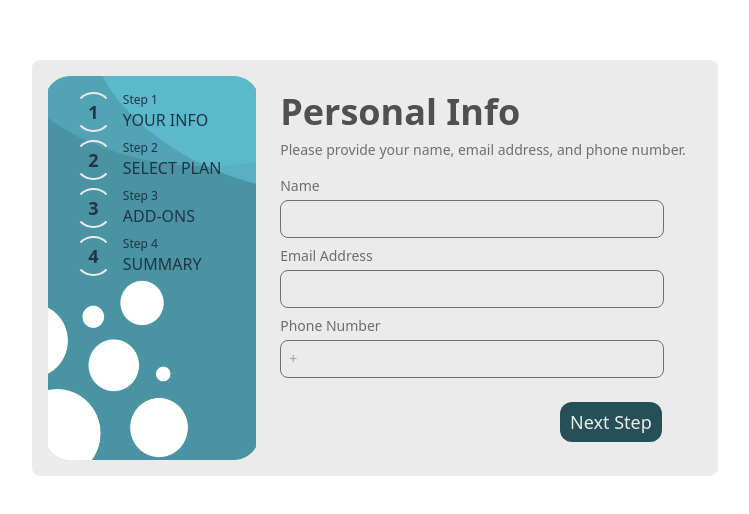
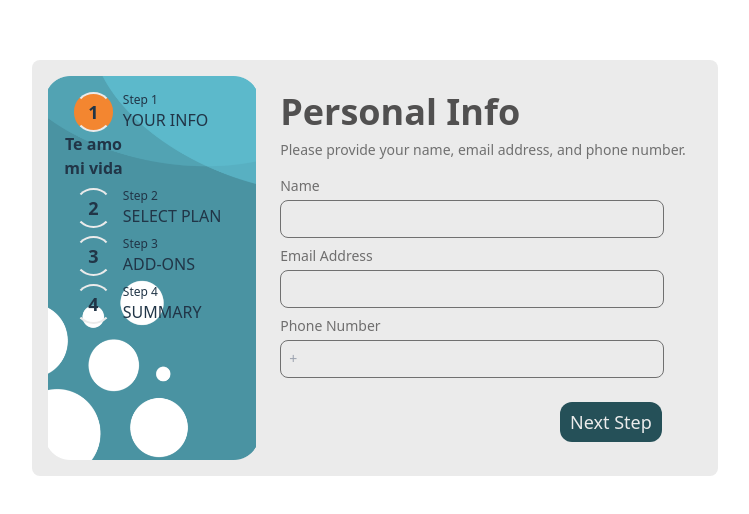
Before and after one commit to danirssx/Step-Form, a React (Vite) app: page / in a window 1280 px wide. Shown: the part 132-646 px from the top of the page, without its empty margins (265-1014 px from the left). Built offline with nearby package versions, Linux system fonts and the light colour scheme.

Commit message:
Active step set status

```diff
--- a/src/App.jsx
+++ b/src/App.jsx
@@ -1,12 +1,21 @@
-import { useState } from "react";
+import React, { useState } from "react";
 
 import "./App.css";
 import Card from "./UI/Card";
 import Right from "./Forms/Right/Right";
 import Image from "./Forms/Left/Image";
 
+const INFO_STEPS = [
+  { num: 1, info: "YOUR INFO", status: true },
+  { num: 2, info: "SELECT PLAN", status: false },
+  { num: 3, info: "ADD-ONS", status: false },
+  { num: 4, info: "SUMMARY", status: false },
+];
+
 function App() {
-  const [count, setCount] = useState(0);
+  const [infoSteps, setInfoSteps] = useState(INFO_STEPS);
+  const [actInfo, setActInfo] = useState(1);
+
 
   // States - Your Info
   const [name, setName] = useState("");
@@ -16,7 +25,7 @@ function App() {
   return (
     <div className="App">
       <Card>
-        <Image />
+        <Image infoSteps={infoSteps} setInfoSteps={setInfoSteps} actInfo={actInfo} setActInfo={setActInfo} />
         <Right
           name={name}
           setName={setName}
--- a/src/Forms/Left/Image.jsx
+++ b/src/Forms/Left/Image.jsx
@@ -3,7 +3,8 @@ import imageForm from "../../../icons/form-image.png";
 
 import Steps from "./Steps";
 
-function Image() {
+
+function Image({ infoSteps, setInfoSteps, actInfo, setActInfo }) {
   return (
     <div className="flex flex-col pr-2">
       <div
@@ -12,7 +13,7 @@ function Image() {
           backgroundImage: `url(${imageForm})`,
         }}
       >
-        <Steps />
+        <Steps infoSteps={infoSteps} setInfoSteps={setInfoSteps} actInfo={actInfo} setActInfo={setActInfo} />
       </div>
     </div>
   );
--- a/src/Forms/Left/StepButton.jsx
+++ b/src/Forms/Left/StepButton.jsx
@@ -1,18 +1,8 @@
 import React from "react";
-import { useState } from "react";
 
-function StepButton({ num, info, status, actInfo, setActInfo, steps }) {
+function StepButton({ num, info, status, actInfo, booleanHandler }) {
   const bgColor = {
     backgroundColor: num === actInfo ? "#F38630" : "transparent",
-  };
-
-  const buttonHandler = (event) => {
-    event.preventDefault();
-    const activeNum = +event.target.value;
-    console.log(event.target.checked);
-
-    setActInfo(activeNum);
-    console.log(actInfo);
   };
 
   return (
@@ -23,7 +13,7 @@ function StepButton({ num, info, status, actInfo, setActInfo, steps }) {
           checked={num === actInfo}
           style={bgColor}
           className="font-bold text-lg px-3 py-1 rounded-full border-solid border-2 bg-transparent border-y-gray-100 hover:border-gray-100 hover:bg-orange-100 focus:outline-none focus:ring"
-          onClick={buttonHandler}
+          onClick={booleanHandler}
         >
           {num}
         </button>
@@ -34,6 +24,7 @@ function StepButton({ num, info, status, actInfo, setActInfo, steps }) {
           <h1 className=" row-span-2  font-medium text-base">{info}</h1>
         </div>
       </div>
+      {status && <h3 className='font-bold'>Te amo mi vida</h3>}
     </div>
   );
 }
--- a/src/Forms/Left/Steps.jsx
+++ b/src/Forms/Left/Steps.jsx
@@ -2,30 +2,44 @@ import React, { useState } from "react";
 
 import StepButton from "./StepButton";
 
-const INFO_STEPS = [
-  { num: 1, info: "YOUR INFO", status: true },
-  { num: 2, info: "SELECT PLAN", status: false },
-  { num: 3, info: "ADD-ONS", status: false },
-  { num: 4, info: "SUMMARY", status: false },
-];
 
-function Steps() {
-  const [infoSteps, setInfoSteps] = useState(INFO_STEPS);
-  const [actInfo, setActInfo] = useState(0);
+function Steps({ infoSteps, setInfoSteps, actInfo, setActInfo }) {
+
+  const booleanHandler = (event) => {
+    event.preventDefault()
+
+    // Modifying status value
+
+    setInfoSteps(prevSteps => {
+      const activeNum = +event.target.value;
+      setActInfo(activeNum);
+
+      const cloneHandler = prevSteps;
+      cloneHandler.map(value => {
+         value.num === activeNum ? value.status = true : value.status = false;
+      })
+
+      return (
+        [...cloneHandler]
+      )
+    })
+  }
+
+  console.log(infoSteps)
+
+
 
   return (
     <form className="p-4">
       {infoSteps.map((value, id) => {
-        console.log({ infoSteps });
         return (
           <StepButton
             key={`step-${++id}`}
             num={value.num}
-            steps={infoSteps}
             status={value.status}
             info={value.info}
             actInfo={actInfo}
-            setActInfo={setActInfo}
+            booleanHandler={booleanHandler}
           />
         );
       })}
```
